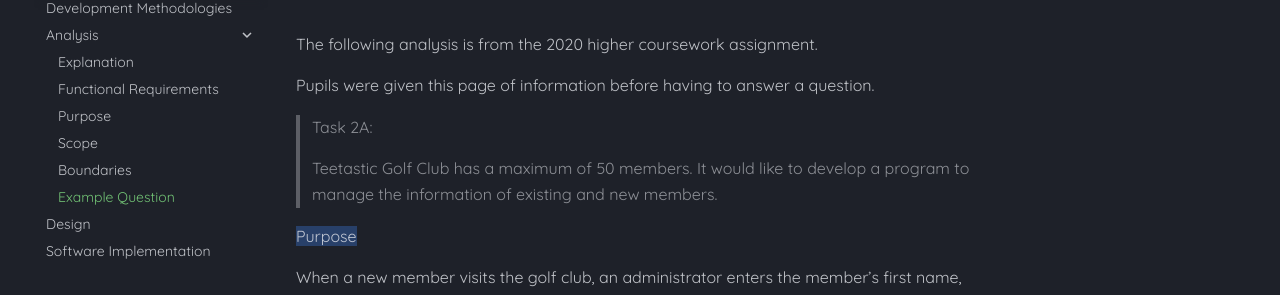
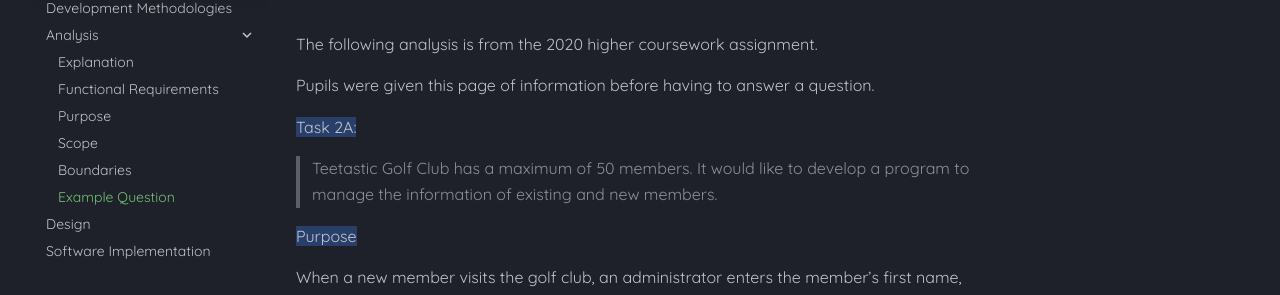
Before and after one commit to Mr-Wood-CS/Higher-Computing-Science-MD-Files, an MkDocs documentation site: the page built from docs/SDD/2.5-Example-Question.md, in a window 1280 px wide. Shown: the part 196-491 px from the top of the page. Built offline with MkDocs 1.6.1 and Material for MkDocs 9.7.7, drawn with Linux system fonts in a browser that asks for light colours.

```diff
--- a/docs/SDD/2.5-Example-Question.md
+++ b/docs/SDD/2.5-Example-Question.md
@@ -4,8 +4,8 @@ The following analysis is from the 2020 higher coursework assignment.
 
 Pupils were given this page of information before having to answer a question.
 
-> Task 2A:
->
+==Task 2A:==
+
 > Teetastic Golf Club has a maximum of 50 members. It would like to develop a program to manage the information of existing and new members.
 
 ==Purpose==
```
